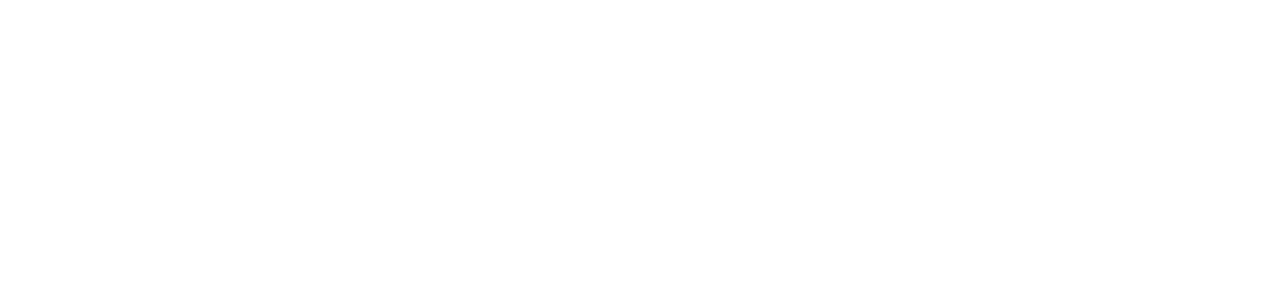
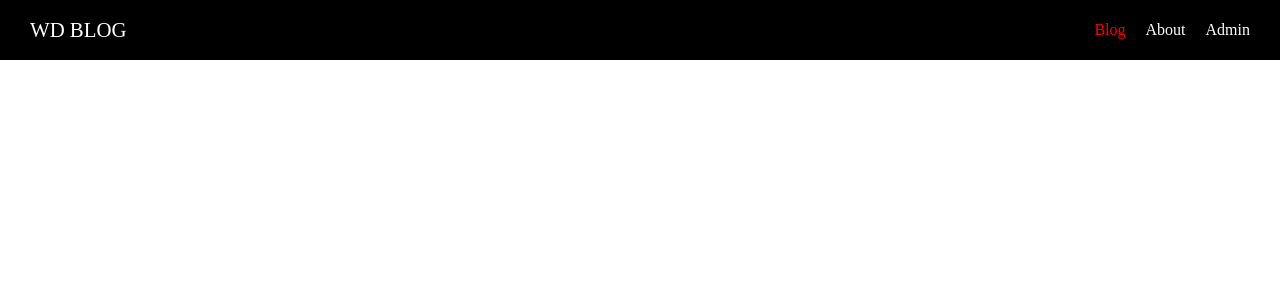
Before and after one commit to panospd/iblog, a Nuxt app: page /posts in a window 1280 px wide. Shown: the top 300 px of the page. Built offline with nearby package versions, Linux system fonts and the light colour scheme.

Commit message:
Implemented header

```diff
--- /dev/null
+++ b/components/Navigation/TheHeader.vue
@@ -0,0 +1,101 @@
+<template>
+  <div class="header-container">
+    <header class="the-header">
+      <TheSideNavToggle @toggle="$emit('sidenavToggle')" />
+      <div class="logo">
+        <nuxt-link to="/">WD BLOG</nuxt-link>
+      </div>
+      <div class="spacer"></div>
+      <div class="navigation-items">
+        <ul class="nav-list">
+          <li class="nav-item">
+            <nuxt-link to="/posts">Blog</nuxt-link>
+          </li>
+          <li class="nav-item">
+            <nuxt-link to="/about">About</nuxt-link>
+          </li>
+          <li class="nav-item">
+            <nuxt-link to="/admin">Admin</nuxt-link>
+          </li>
+        </ul>
+      </div>
+    </header>
+  </div>
+</template>
+
+<script>
+import TheSideNavToggle from "@/components/Navigation/TheSideNavToggle";
+
+export default {
+  name: "TheHeader",
+  components: {
+    TheSideNavToggle
+  }
+};
+</script>
+
+
+<style scoped>
+.header-container {
+  height: 60px;
+}
+
+.the-header {
+  width: 100%;
+  position: fixed;
+  height: 60px;
+  display: flex;
+  justify-content: space-around;
+  align-items: center;
+  background-color: black;
+  z-index: 100;
+  box-sizing: border-box;
+  padding: 0 20px;
+}
+
+.logo {
+  margin: 0 10px;
+  font-size: 1.3rem;
+}
+
+.logo a {
+  text-decoration: none;
+  color: white;
+}
+
+.spacer {
+  flex: 1;
+}
+
+.navigation-items {
+  display: none;
+}
+
+@media (min-width: 768px) {
+  .navigation-items {
+    display: block;
+  }
+}
+
+.nav-list {
+  list-style: none;
+  padding: 0;
+  margin: 0;
+  display: flex;
+}
+
+.nav-item {
+  margin: 0 10px;
+}
+
+.nav-item a {
+  text-decoration: none;
+  color: white;
+}
+
+.nav-item a:hover,
+.nav-item a:active,
+.nav-item a.nuxt-link-active {
+  color: red;
+}
+</style>
--- /dev/null
+++ b/components/Navigation/TheSideNavToggle.vue
@@ -0,0 +1,33 @@
+<template>
+  <div
+    class="drawer-toggle"
+    role="button"
+    @click="$emit('toggle')">
+    <div class="bar"></div>
+    <div class="bar"></div>
+    <div class="bar"></div>
+  </div>
+</template>
+
+<style scoped>
+.drawer-toggle {
+  display: flex;
+  flex-direction: column;
+  justify-content: space-around;
+  height: 50%;
+  width: 35px;
+  cursor: pointer;
+}
+
+@media (min-width: 768px) {
+  .drawer-toggle {
+    display: none;
+  }
+}
+
+.drawer-toggle .bar {
+  width: 90%;
+  height: 2px;
+  background-color: white;
+}
+</style>
--- /dev/null
+++ b/components/Navigation/TheSidenav.vue
@@ -0,0 +1,92 @@
+<template>
+  <div class="sidenav-container">
+    <div v-if="show" class="sidenav-backdrop" @click="$emit('close')"></div>
+    <transition name="slide-side">
+      <div v-if="show" class="sidenav">
+        <ul class="nav-list" @click="$emit('close')">
+          <li class="nav-item">
+            <nuxt-link to="/posts">Blog</nuxt-link>
+          </li>
+          <li class="nav-item">
+            <nuxt-link to="/about">About</nuxt-link>
+          </li>
+          <li class="nav-item">
+            <nuxt-link to="/admin">Admin</nuxt-link>
+          </li>
+        </ul>
+      </div>
+    </transition>
+  </div>
+</template>
+
+<script>
+export default {
+  name: "TheSidenav",
+  props: {
+    show: {
+      type: Boolean,
+      default: false
+    }
+  }
+};
+</script>
+
+
+<style scoped>
+.sidenav-container {
+  height: 100%;
+  width: 100%;
+}
+
+.sidenav-backdrop {
+  width: 100%;
+  height: 100%;
+  background-color: rgba(0, 0, 0, 0.7);
+  z-index: 1000;
+  position: fixed;
+  top: 0;
+  left: 0;
+}
+
+.sidenav {
+  height: 100%;
+  width: 300px;
+  background-color: white;
+  z-index: 10000;
+  position: fixed;
+  top: 0;
+  left: 0;
+  box-sizing: border-box;
+  padding: 30px;
+}
+
+.slide-side-enter-active,
+.slide-side-leave-active {
+  transition: all 0.3s ease-out;
+}
+.slide-side-enter,
+.slide-side-leave-to {
+  transform: translateX(-100%);
+}
+
+.nav-list {
+  list-style: none;
+  padding: 0;
+  margin: 0;
+}
+
+.nav-item {
+  margin: 20px 0;
+}
+
+.nav-item a {
+  text-decoration: none;
+  color: black;
+  font-size: 1.5rem;
+}
+
+.nav-item a:hover,
+.nav-item a:active {
+  color: red;
+}
+</style>
--- a/layouts/default.vue
+++ b/layouts/default.vue
@@ -1,15 +1,34 @@
 <template>
   <div>
+    <TheHeader @sidenavToggle="displaySidenav = !displaySidenav" />
+    <TheSidenav :show="displaySidenav" @close="displaySidenav = false" />
     <nuxt />
   </div>
 </template>
 
+<script>
+import TheHeader from "@/components/Navigation/TheHeader";
+import TheSidenav from "@/components/Navigation/TheSidenav";
+
+export default {
+  components: {
+    TheHeader,
+    TheSidenav
+  },
+  data() {
+    return {
+      displaySidenav: false
+    };
+  }
+};
+</script>
+
 <style>
-html{
-  font-family: 'Open Sans, sans-serif'
+html {
+  font-family: "Open Sans, sans-serif";
 }
 
 body {
-  margin: 0
+  margin: 0;
 }
 </style>
--- a/pages/index.vue
+++ b/pages/index.vue
@@ -42,6 +42,7 @@ export default {
   position: relative;
   padding: 30px;
   box-sizing: border-box;
+  background-image: url("~assets/images/original.jpg");
   background-position: center;
   background-size: cover;
 }
```
Also changed, not shown: assets/images/original.jpg (added).
